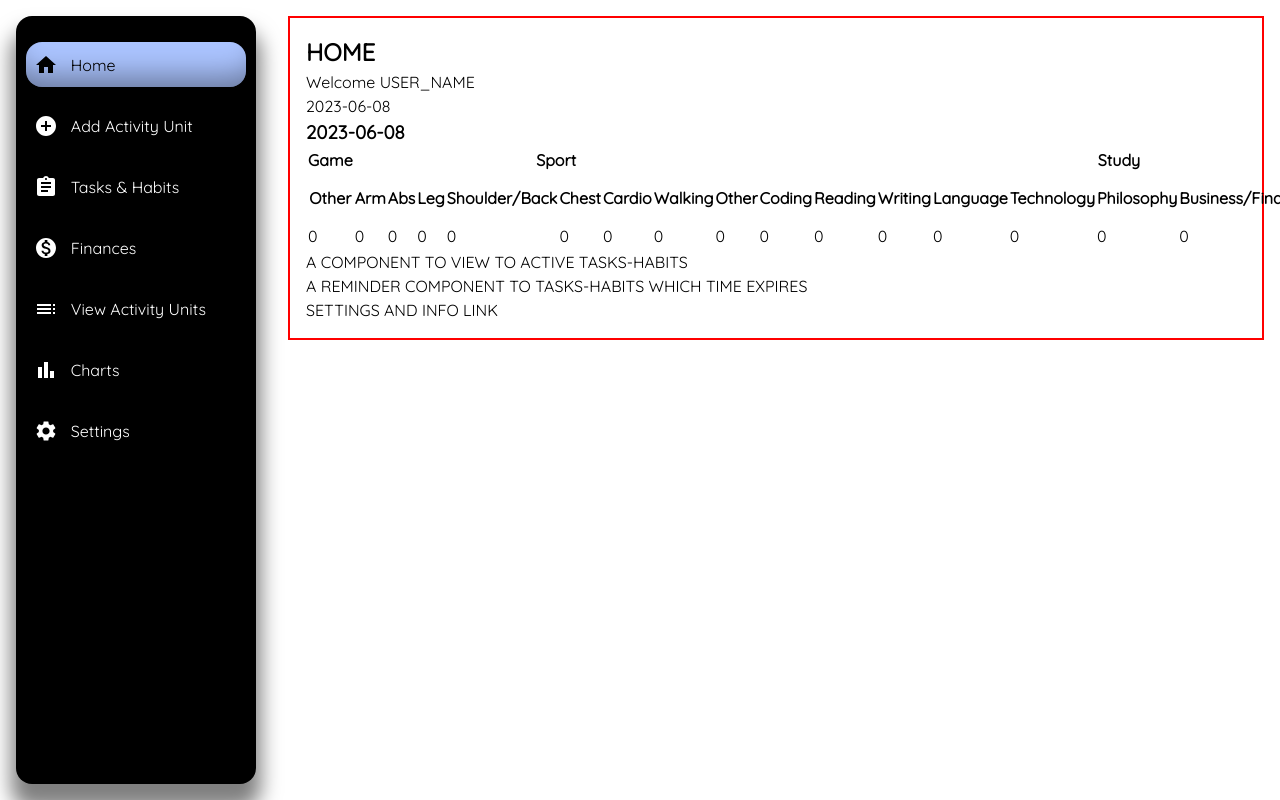
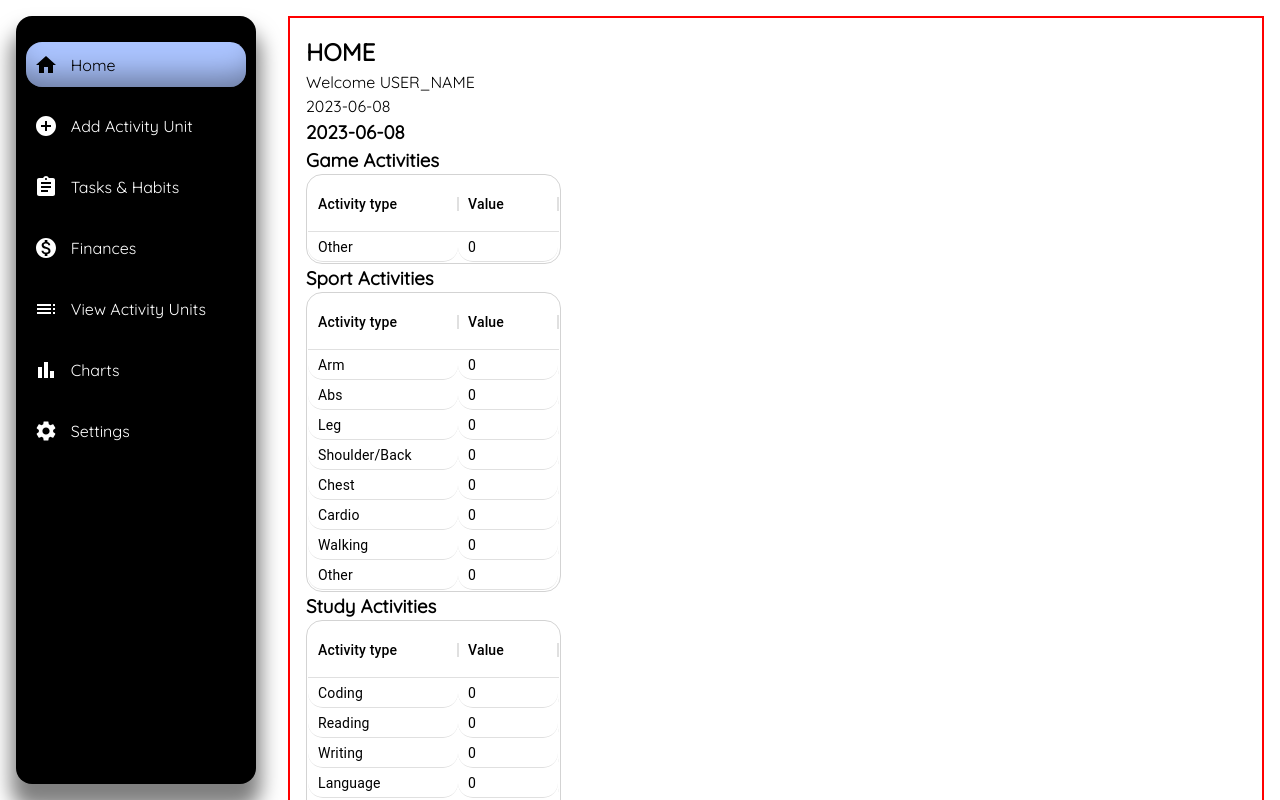
Before and after one commit to berkaysson/lifemap, a React (Create React App) app: page / in a window 1280 px wide. Shown: the top 800 px of the page. Built offline with nearby package versions, Linux system fonts and the light colour scheme.

Commit message:
Implement TableWrapper

```diff
--- a/src/Components/DataViewer/DataViewer.js
+++ b/src/Components/DataViewer/DataViewer.js
@@ -1,51 +1,24 @@
+import TableWrapper from "../Wrappers/TableWrapper";
+
 const DataViewer = ({ selectedDateDataUnit, activityCategories }) => {
   if (!selectedDateDataUnit || !activityCategories) return <p>No Data</p>;
 
-  const categoryHeaders = activityCategories.map((category) => (
-    <th
-      key={`${category.name}-header`}
-      colSpan={category.subCategories.length}
-    >
-      {category.name}
-    </th>
-  ));
-
-  const subCategoryHeaders = activityCategories.map((category) =>
-    category.subCategories.map((subCategory) => (
-      <th key={`${category.name}-${subCategory}`}>
-        {subCategory}
-      </th>
-    ))
-  );
-
-  let tableRow = [];
-
-  activityCategories.forEach((category) => {
-    category["subCategories"].forEach((subCategory) => {
-      let tableValue = selectedDateDataUnit[category.name]?.[subCategory] || 0;
-      tableRow.push(tableValue);
-    });
-  });
-
-  const subCategoryValues = tableRow.map((column, index) => (
-    <td key={`cell-${index}`}>{column}</td>
+  const tableDatas = activityCategories.map((category) => (
+    {
+      categoryName:category.name,
+      subCategories:category.subCategories,
+      subCategoryValues:category.subCategories.map((subCategory) => {
+        let tableValue = selectedDateDataUnit[category.name]?.[subCategory] || 0;
+        return tableValue;
+      })
+    }
   ));
 
   return (
-    <>
+    <div>
       <h3>{selectedDateDataUnit.date}</h3>
-      <table>
-        <thead>
-          {categoryHeaders}
-          <tr>{subCategoryHeaders}</tr>
-        </thead>
-        <tbody>
-          <tr>
-            {subCategoryValues}
-          </tr>
-        </tbody>
-      </table>
-    </>
+      {tableDatas.map((data, index) => (<TableWrapper data={data} key={index} />))}
+    </div>
   );
 };
 
```
